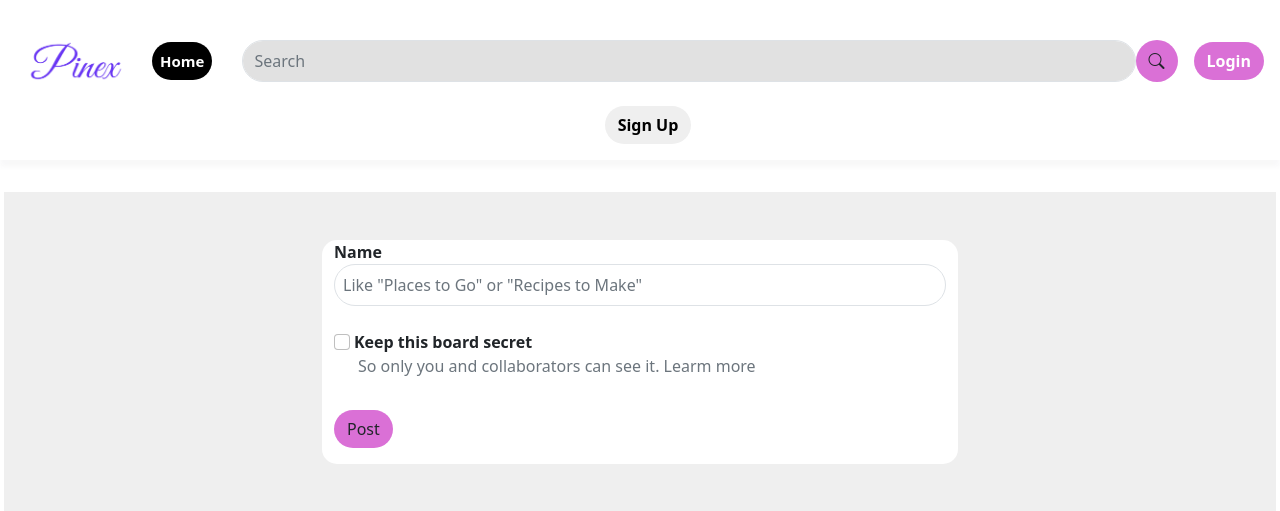
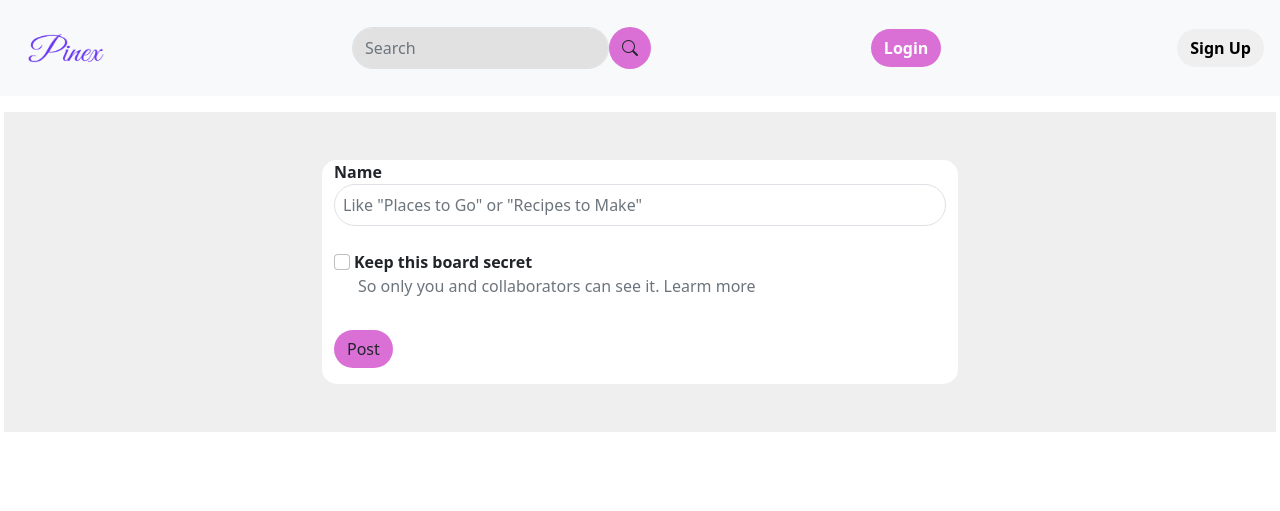
Before and after one commit to Kiarie-njenga/pin, a Django app: page /boards/create/ in a window 1280 px wide. Shown: the top 511 px of the page. Run offline with Django 3.2, Linux system fonts and the light colour scheme; some libraries are stand-ins or nearby versions.

Commit message:
Nav change

```diff
--- a/boards/templates/board_detail.html
+++ b/boards/templates/board_detail.html
@@ -37,7 +37,7 @@
                         </video>
 
 
-                    {% elif pin.get_type == 'image' %}
+                    {% else %}
 
                         <img src="{{ pin.file.url }}" class="content-img">
                     {% endif %}
--- a/boards/templates/boards.html
+++ b/boards/templates/boards.html
@@ -29,7 +29,7 @@
                         </video>
 
 
-                    {% elif pin.get_type == 'image' %}
+                    {% else %}
 
                         <img src="{{ pin.file.url }}" class="content-img">
                     {% endif %}
--- a/pins/templates/pin_detail.html
+++ b/pins/templates/pin_detail.html
@@ -18,7 +18,7 @@
                 <video autoplay muted controls class="pin-detail-img d-block">
                     <source src="{{ pin.file.url }}">
                 </video>
-                {% elif pin.get_type == 'image' %}
+                {% else %}
                 <img src="{{ pin.file.url }}" class="pin-detail-img img-fluid" style="border-radius: 30px;">
                 {% endif %}
             </div>
--- a/pinterest/templates/base.html
+++ b/pinterest/templates/base.html
@@ -23,17 +23,10 @@
     <title>Pinex</title>
 </head>
 <body>
-  <header class="p-3 mb-3 bg-white sticky-top">
-    <div class="">
-      <div class="d-flex flex-wrap align-items-center justify-content-center">
-        <a href="/" class="d-flex align-items-center mb-2 mb-lg-0 text-dark text-decoration-none">
-          <img class="bookcover" src="{% static 'pinex-logo.png' %}" width="120" height="90">
-        </a>
-        <ul class="nav col-12 col-lg-auto me-lg-auto mb-2 justify-content-center mb-md-0">
-          <li><a style='border-radius: 50px; font-size: 15px;' href="#" class="ms-3 nav-link px-2 text-white bg-black"><b>Home</b></a></li>
+  <nav id="navbar-example2" class="navbar navbar-light bg-light px-3 sticky-top">
+    <a class="navbar-brand" href="#"><img class="bookcover" src="{% static 'pinex-logo.png' %}" width="100" height="70"></a>
 
-        </ul>
-        <form action="{% url 'pinterest:search' %}" class="col-12 d-flex w-75 col-lg-auto mb-3 mb-lg-0 me-lg-3">
+      <form action="{% url 'pinterest:search' %}" class="d-flex">
         <input name="q" style="background-color: #e1e1e1;" type="search" class="pt-2 pb-2 form-control border rounded-pill" placeholder="Search" aria-label="Search">
 
         <button class="btn rounded-circle" style="background-color:#DA70D6;"  value="{{request.GET.q}}" type="submit"><i class="bi bi-search"></i></button>
@@ -71,8 +64,9 @@
         <a href="{% url 'accounts:user_login' %}" id="loginBtn" class=" btn text-white" style="background-color:#DA70D6;"><b>Login</b></a>
         <a href="{% url 'accounts:user_register' %}" class="main-btn btn text-black ms-3"><b>Sign Up</b></a>
         {% endif %}
-    </div>
-  </header>
+
+    </nav>
+
     <main class="ms-3 me-3">
         <div class="row mt-3">
           <!-- content -->
--- a/static/main.css
+++ b/static/main.css
@@ -168,7 +168,7 @@ body {
 
   .masonry {
 	--masonry-gap: 15px;
-	--masonry-brick-width: 200px;
+	--masonry-brick-width: 180px;
 	column-gap: var(--masonry-gap);
 	column-fill: initial;
 	column-width: var(--masonry-brick-width);
```
Lines whose indentation alone changed are shown as unchanged.
